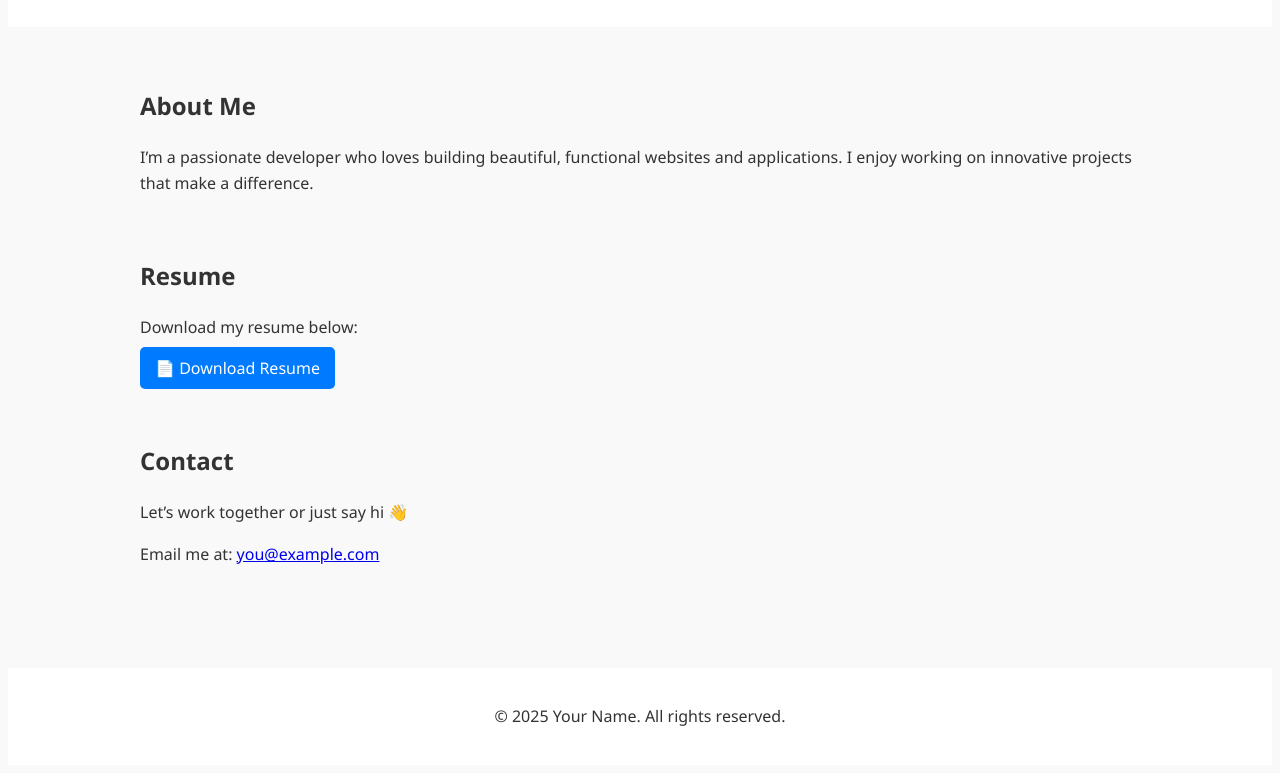
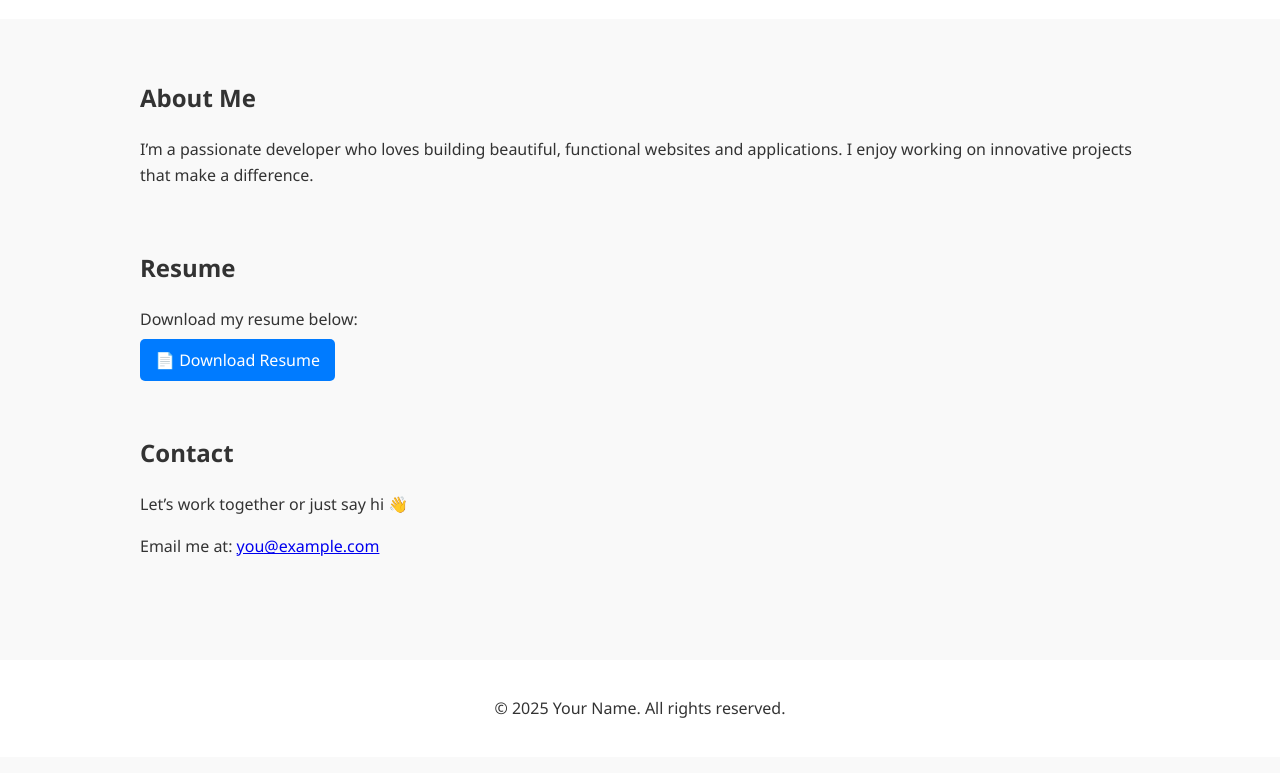
Before and after one commit to AlyssaHarrower/Portfolio-Website, a plain HTML site: page about.html in a window 1280 px wide. Shown: the part 99-872 px from the top of the page. Drawn offline with Linux system fonts and the light colour scheme.

Commit message:
update about.html + styles.css

```diff
--- a/about.html
+++ b/about.html
@@ -12,8 +12,8 @@
       <h1>Your Name</h1>
       <ul class="nav-links">
         <li><a href="index.html">Home</a></li>
+        <li><a href="about.html">About</a></li>
         <li><a href="projects.html">Projects</a></li>
-        <li><a href="about.html">About</a></li>
         <li><button id="theme-toggle">🌙</button></li>
       </ul>
     </nav>
--- a/styles.css
+++ b/styles.css
@@ -6,13 +6,21 @@
 }
 
 body.dark-mode {
-  --bg: 	#3A59D1;
+  --bg: #3A59D1;
   --text: #B5FCCD;
   --card: #172d67;
   --accent: #3ce28e;
 }
 
+html, body {
+  height: 100%;
+  margin: 0;
+}
+
 body {
+  display: flex;
+  flex-direction: column;
+  min-height: 100vh;
   background: var(--bg);
   color: var(--text);
   transition: background 0.3s ease, color 0.3s ease;
@@ -44,7 +52,8 @@ nav ul {
   align-items: center;
 }
 
-nav a, nav button {
+nav a,
+nav button {
   color: var(--text);
   background: none;
   border: none;
@@ -54,7 +63,8 @@ nav a, nav button {
   transition: color 0.3s;
 }
 
-nav a:hover, nav button:hover {
+nav a:hover,
+nav button:hover {
   color: var(--accent);
 }
 
@@ -64,6 +74,7 @@ nav a:hover, nav button:hover {
 }
 
 main {
+  flex: 1;
   padding: 40px 20px;
   max-width: 1000px;
   margin: auto;
@@ -83,7 +94,7 @@ section {
   background-color: var(--card);
   padding: 20px;
   border-radius: 8px;
-  box-shadow: 0 2px 6px rgba(0,0,0,0.1);
+  box-shadow: 0 2px 6px rgba(0, 0, 0, 0.1);
   transition: transform 0.3s ease, background 0.3s ease;
   position: relative;
   overflow: hidden;
@@ -105,7 +116,8 @@ section {
   z-index: 1;
 }
 
-.project-card h3, .project-card p {
+.project-card h3,
+.project-card p {
   position: relative;
   z-index: 2; /* Keeps text above the link */
 }
```
